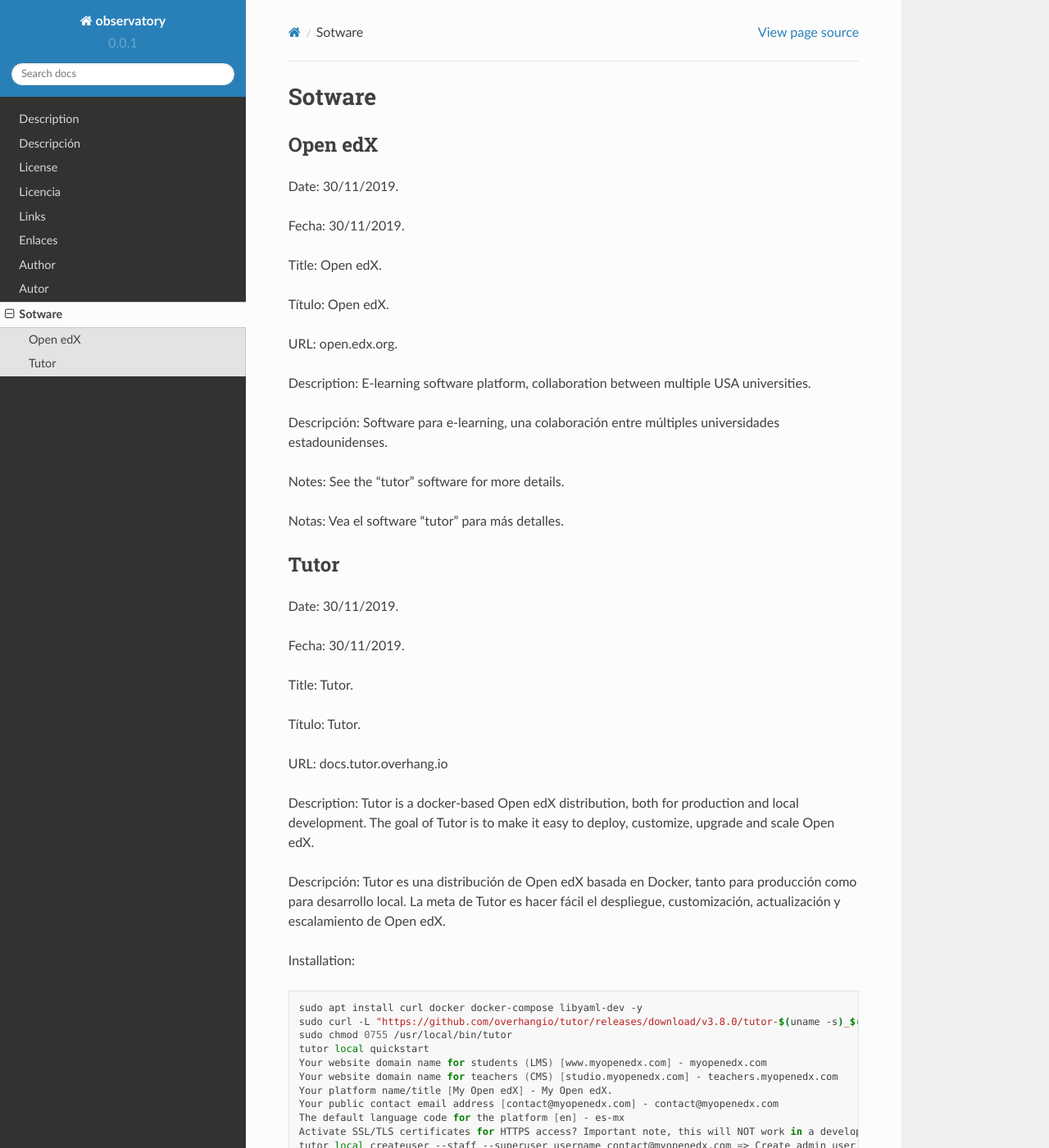
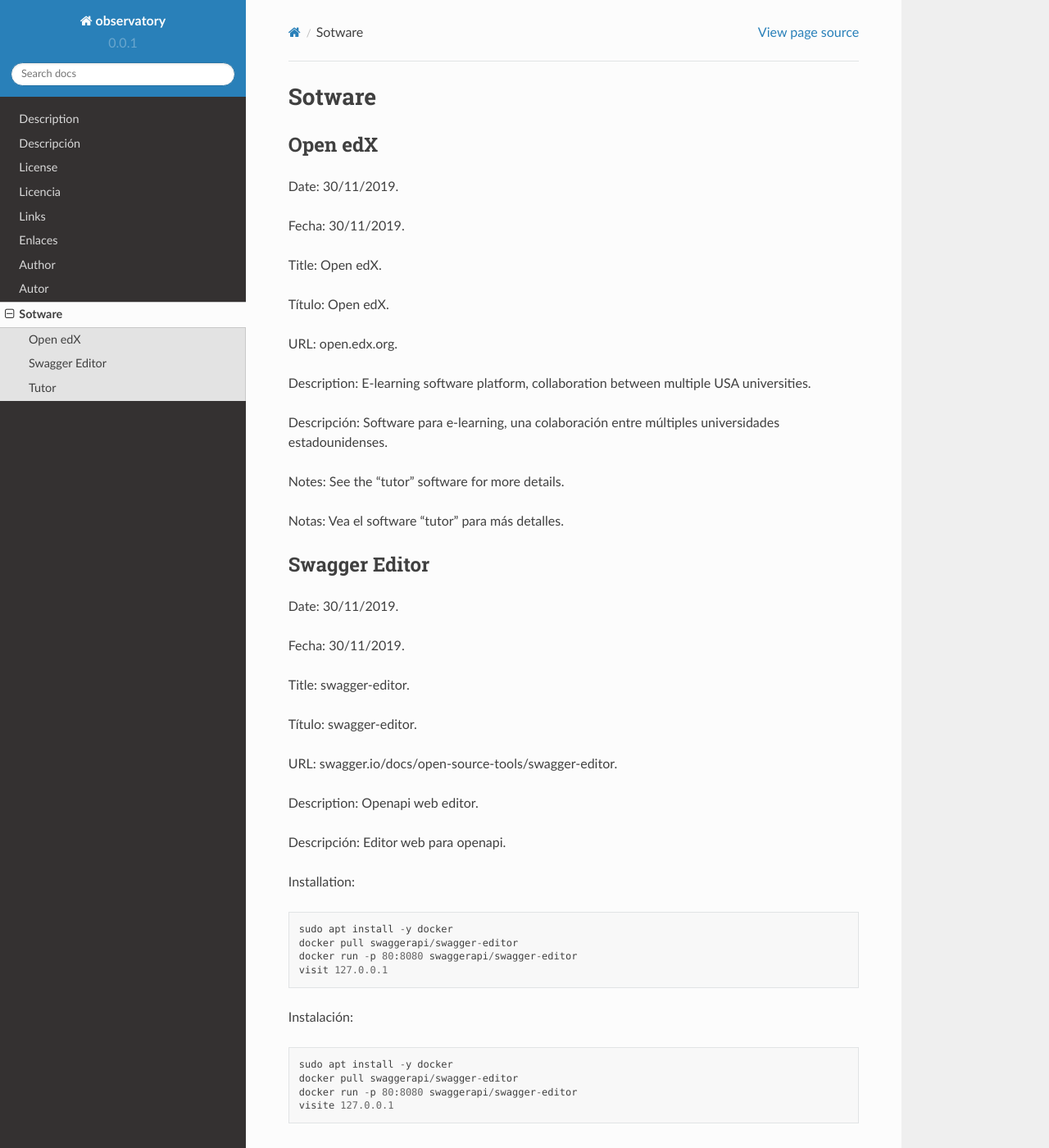
Before and after one commit to constrict0r/observatory, a Sphinx documentation site: the page built from docs/source/software.rst, in a window 1280 px wide and 1400 px high. Shown: the whole window at 82% size. Built offline with Sphinx 7.4.7 and the Read the Docs theme 2.0.0, drawn with Linux system fonts in a browser that asks for light colours.

Commit message:
Adds swagger editor

```diff
--- a/docs/source/description.rst
+++ b/docs/source/description.rst
@@ -10,4 +10,4 @@
 
 El Observatorio de Software del Malvado Villano.
 
-La intención es evaluar software para diferentes tareas.
+La intención es evaluar opciones de software para diferentes tareas.
--- a/docs/source/software.rst
+++ b/docs/source/software.rst
@@ -6,6 +6,11 @@
 
 .. include:: software/open-edx.inc
 
+Swagger Editor
+.............................................................................
+
+.. include:: software/swagger-editor.inc
+
 Tutor
 .............................................................................
 
--- /dev/null
+++ b/docs/source/software/swagger-editor.inc
@@ -0,0 +1,31 @@
+Date:  30/11/2019.
+
+Fecha: 30/11/2019.
+
+Title:  swagger-editor.
+
+Título: swagger-editor.
+
+URL: swagger.io/docs/open-source-tools/swagger-editor.
+
+Description: Openapi web editor.
+
+Descripción: Editor web para openapi.
+
+Installation:
+
+.. code-block::
+
+ sudo apt install -y docker
+ docker pull swaggerapi/swagger-editor
+ docker run -p 80:8080 swaggerapi/swagger-editor
+ visit 127.0.0.1
+
+Instalación:
+
+.. code-block::
+
+ sudo apt install -y docker
+ docker pull swaggerapi/swagger-editor
+ docker run -p 80:8080 swaggerapi/swagger-editor
+ visite 127.0.0.1
```
Also changed, not shown: README.rst (+38 -1 lines).
